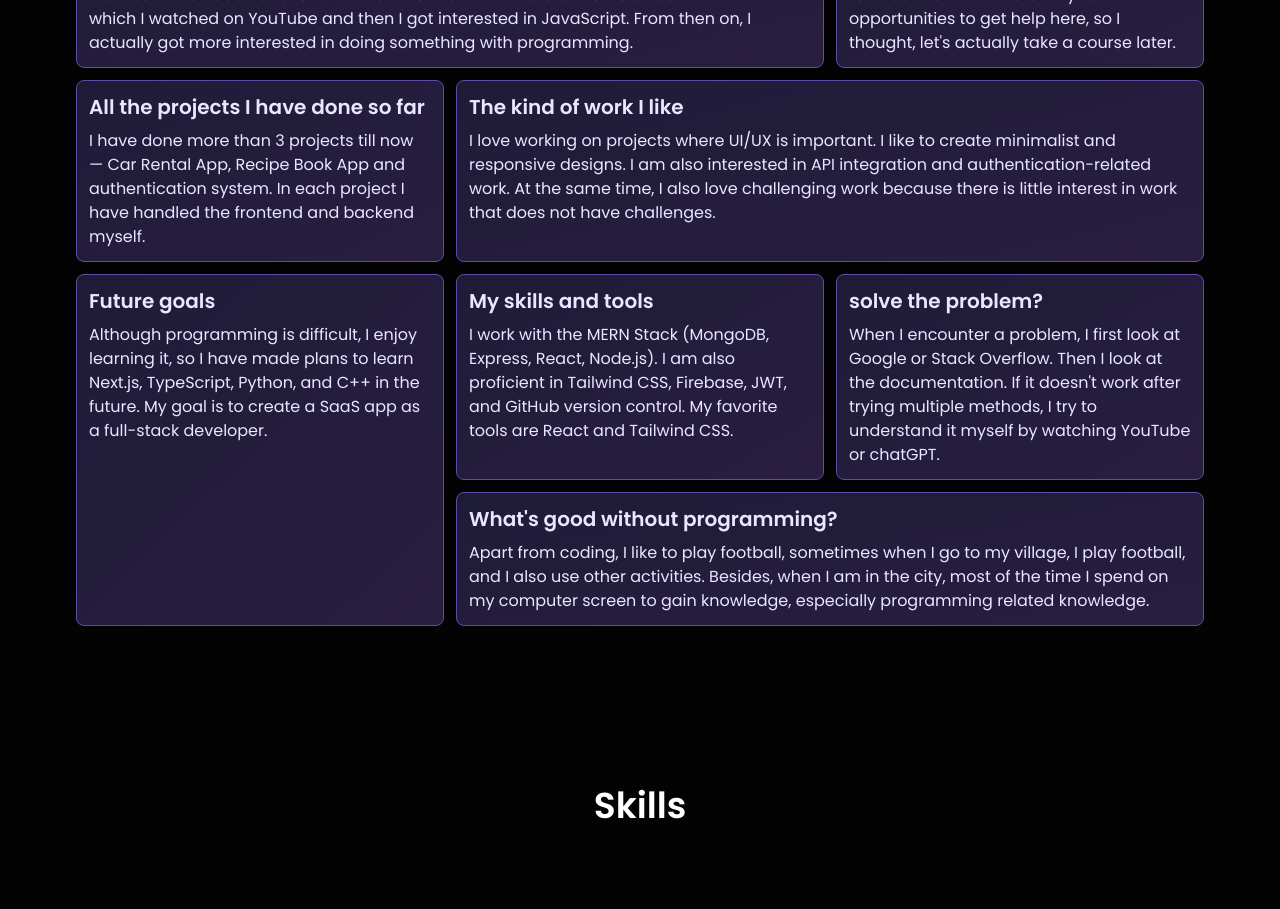
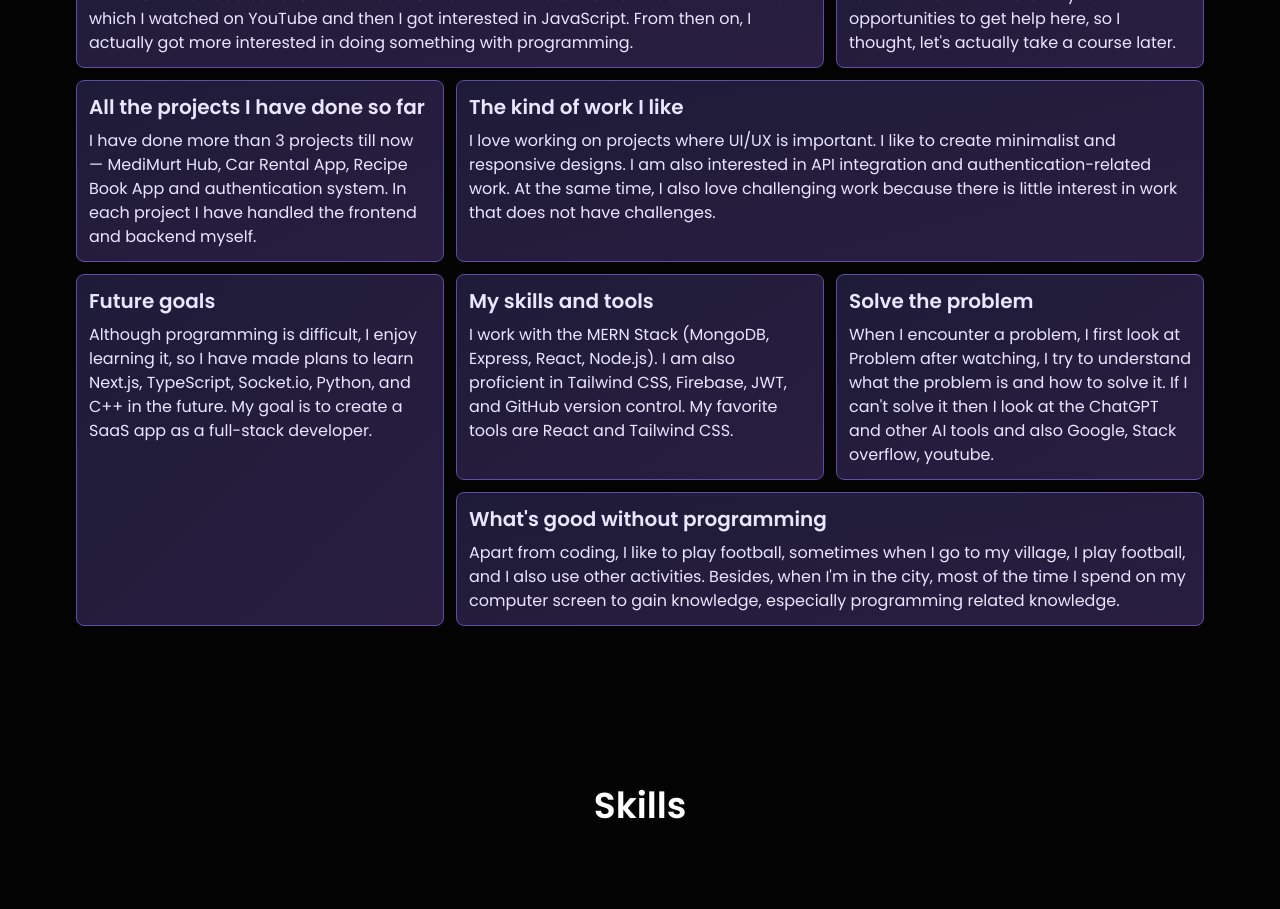
Before and after one commit to FajlaRabby24/personal-portfolio, a React (Vite) app: page / in a window 1280 px wide. Shown: the part 980-1889 px from the top of the page. Built offline with nearby package versions, Linux system fonts and the light colour scheme.

Commit message:
update some about info

```diff
--- a/src/components/AboutMe.jsx
+++ b/src/components/AboutMe.jsx
@@ -35,9 +35,9 @@ const AboutMe = () => {
             All the projects I have done so far
           </h3>
           <p>
-            I have done more than 3 projects till now — Car Rental App, Recipe
-            Book App and authentication system. In each project I have handled
-            the frontend and backend myself.
+            I have done more than 3 projects till now — MediMurt Hub, Car Rental
+            App, Recipe Book App and authentication system. In each project I
+            have handled the frontend and backend myself.
           </p>
         </Reveal>
         {/* three  */}
@@ -56,8 +56,9 @@ const AboutMe = () => {
           <h3 className="grid-box-title">Future goals</h3>
           <p>
             Although programming is difficult, I enjoy learning it, so I have
-            made plans to learn Next.js, TypeScript, Python, and C++ in the
-            future. My goal is to create a SaaS app as a full-stack developer.
+            made plans to learn Next.js, TypeScript, Socket.io, Python, and C++
+            in the future. My goal is to create a SaaS app as a full-stack
+            developer.
           </p>
         </Reveal>
 
@@ -72,22 +73,22 @@ const AboutMe = () => {
         </Reveal>
         {/* seven  */}
         <Reveal className="bg2 md:col-span-4 -5 grid-box">
-          <h3 className="grid-box-title">solve the problem?</h3>
+          <h3 className="grid-box-title">Solve the problem</h3>
           <p>
-            When I encounter a problem, I first look at Google or Stack
-            Overflow. Then I look at the documentation. If it doesn't work after
-            trying multiple methods, I try to understand it myself by watching
-            YouTube or chatGPT.
+            When I encounter a problem, I first look at Problem after watching,
+            I try to understand what the problem is and how to solve it. If I
+            can't solve it then I look at the ChatGPT and other AI tools and
+            also Google, Stack overflow, youtube.
           </p>
         </Reveal>
 
         {/* nine  */}
         <Reveal className="bg2 md:col-span-8 grid-box ">
-          <h3 className="grid-box-title">What's good without programming?</h3>
+          <h3 className="grid-box-title">What's good without programming</h3>
           <p>
             Apart from coding, I like to play football, sometimes when I go to
             my village, I play football, and I also use other activities.
-            Besides, when I am in the city, most of the time I spend on my
+            Besides, when I'm in the city, most of the time I spend on my
             computer screen to gain knowledge, especially programming related
             knowledge.
           </p>
```
